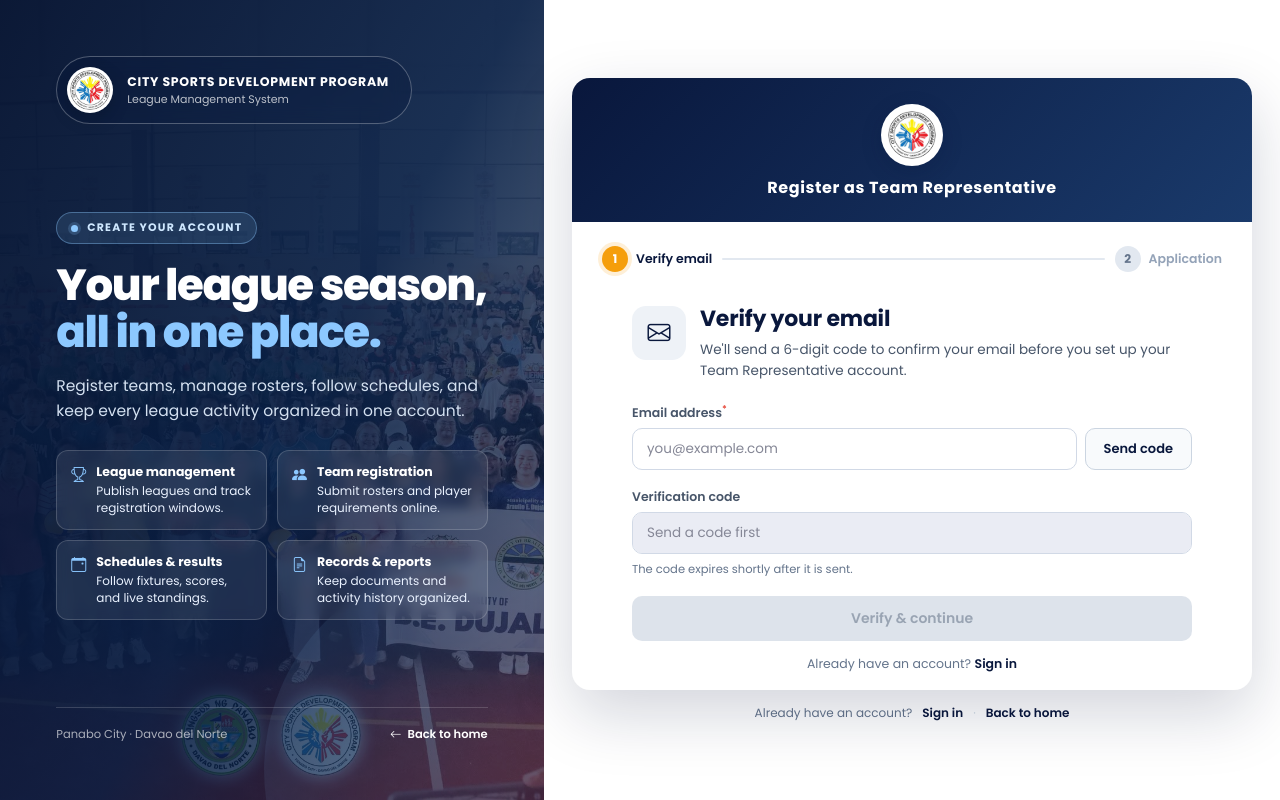
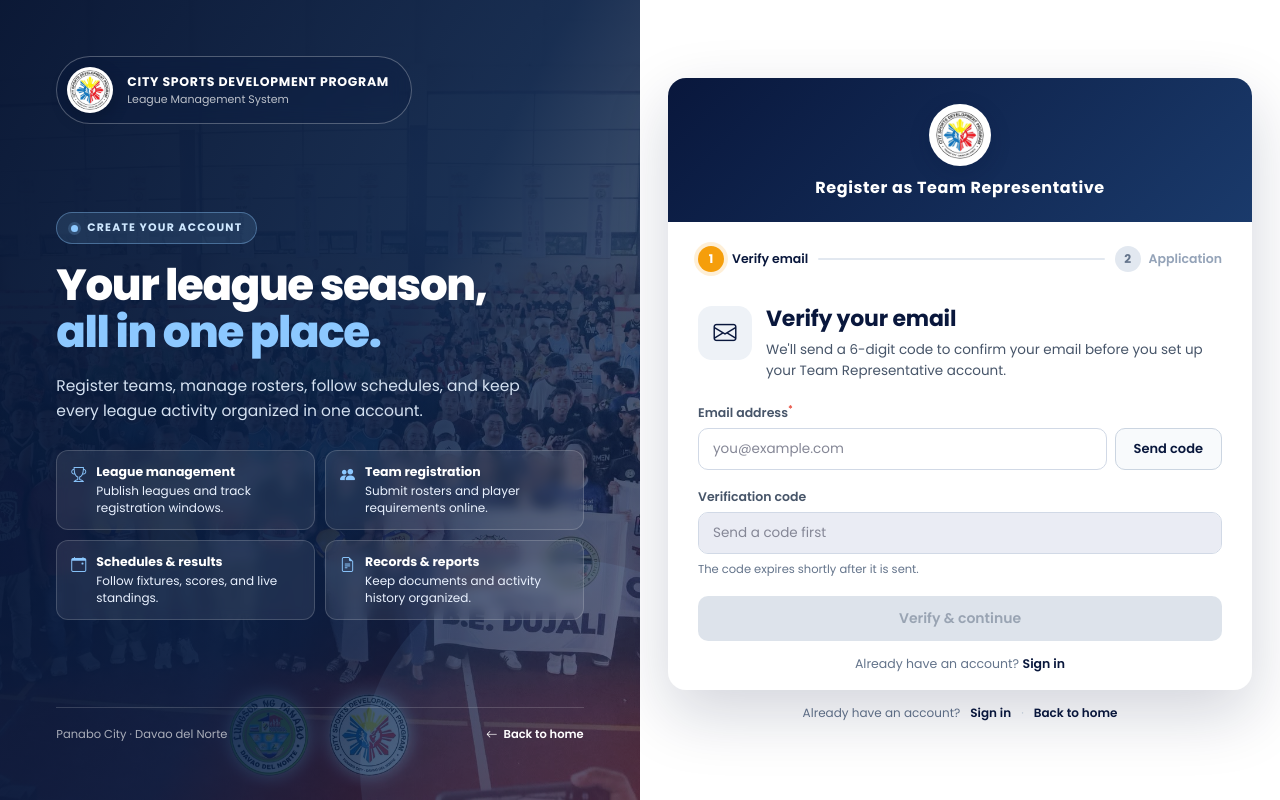
Before and after one commit to valleserkethlorenz/lms, a PHP site: page /register.php in a window 1280 px wide. Run offline with PHP 8.4, Linux system fonts and the light colour scheme; some libraries are stand-ins or nearby versions.

Commit message:
fixed the unequal split layout

```diff
--- a/assets/css/auth-layout.css
+++ b/assets/css/auth-layout.css
@@ -22,7 +22,7 @@
 }
 
 .auth-split--register {
-    grid-template-columns: minmax(320px, 0.85fr) minmax(0, 1.15fr);
+    grid-template-columns: minmax(0, 1fr) minmax(0, 1fr);
 }
 
 /* ------------------------------------------------------------
```
